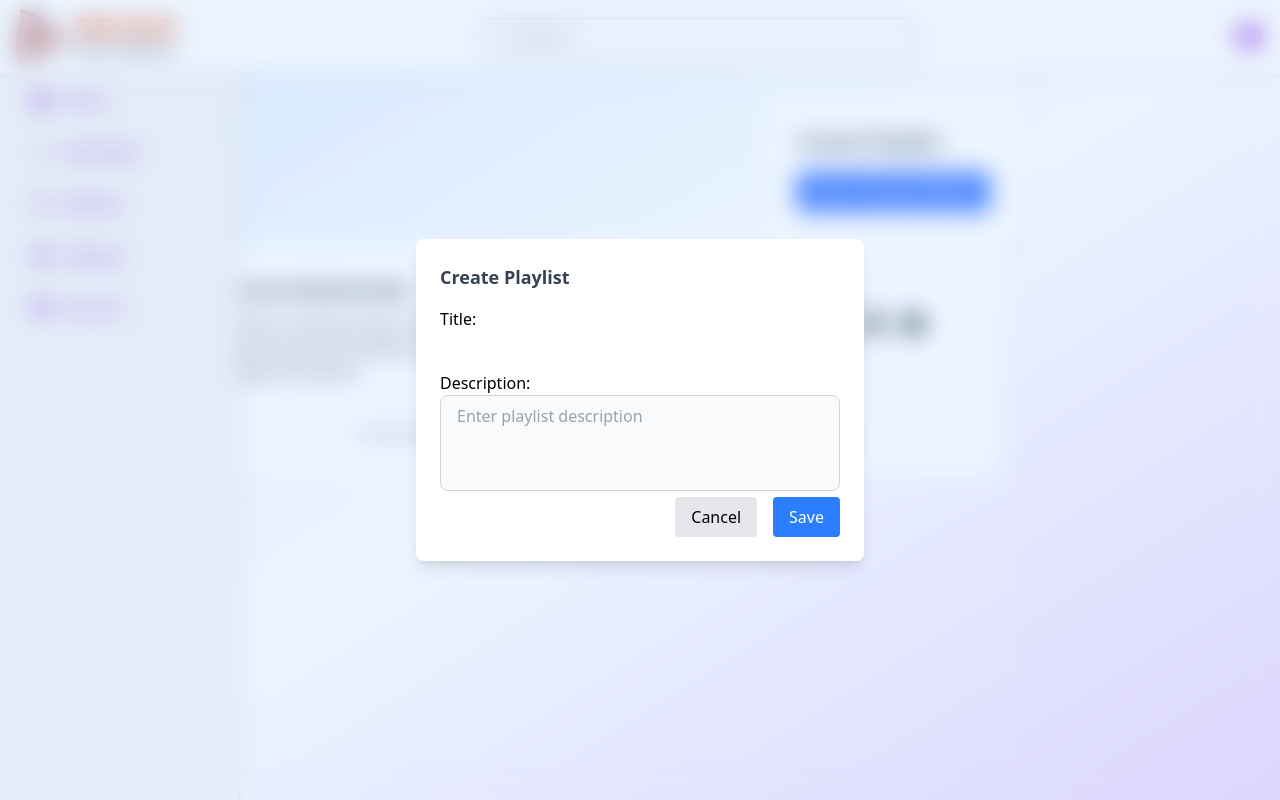
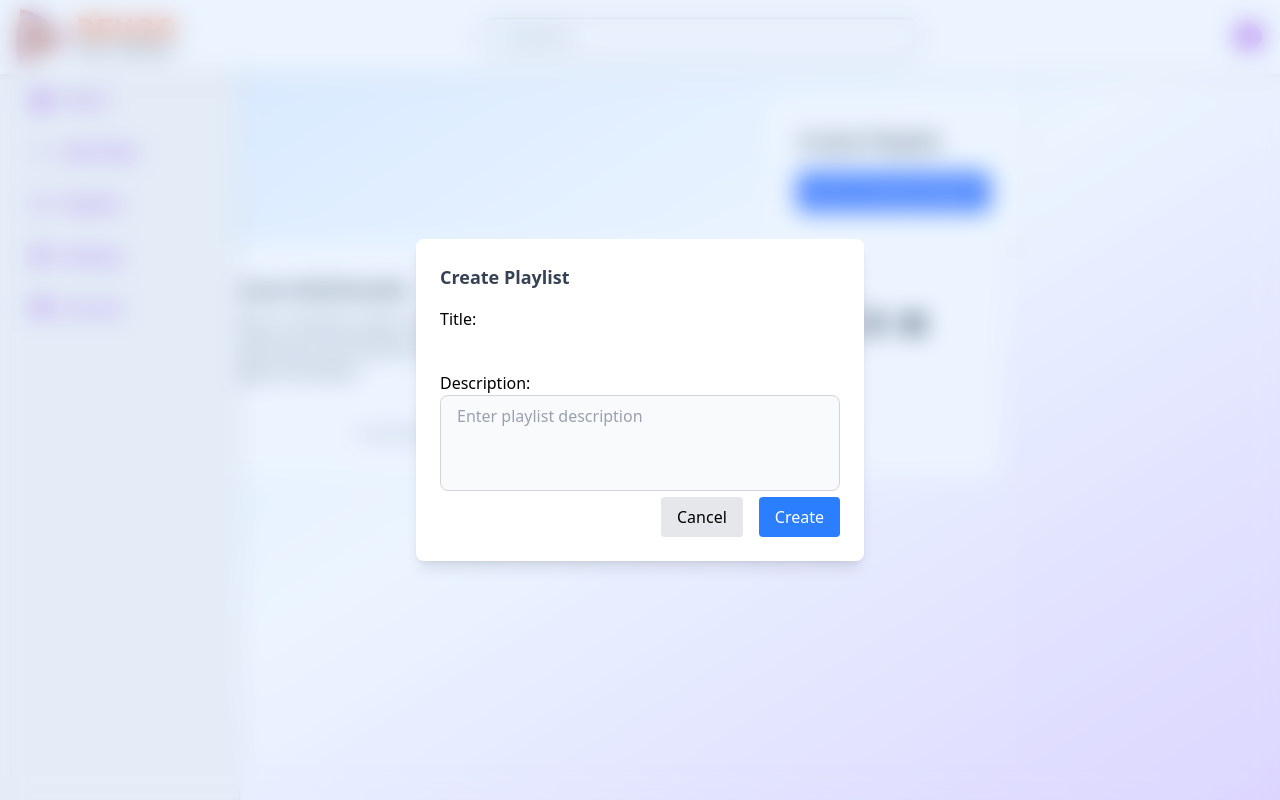
Before and after one commit to SiddharthP121/show-play, a React (Vite) app in the folder Frontend/: page /playlist in a window 1280 px wide. Both pictures are taken after a click on the button "Start Creating Playlist". Built offline with nearby package versions, Linux system fonts and the light colour scheme.

Commit message:
playlist3

```diff
--- a/Frontend/src/Pages/Playlist.jsx
+++ b/Frontend/src/Pages/Playlist.jsx
@@ -33,6 +33,7 @@ const Playlist = () => {
   };
 
   const handleCreatePlaylist = async () => {
+    e.preventDefault()
     const formdata = new FormData();
     formdata.append("name", playlistForm.name);
     formdata.append("description", playlistForm.description);
@@ -43,9 +44,7 @@ const Playlist = () => {
           Authorization: `Bearer ${token}`,
         },
       });
-      setplaylistStat((prev) => {
-        prev = !prev;
-      });
+      setplaylistStat((prev) => !prev);
       toast.success("Playlist created successfully", {
         position: "top-right",
         autoClose: 3000,
@@ -152,7 +151,7 @@ const Playlist = () => {
                   className="w-full border-none px-3 py-2 border rounded focus:outline-none focus:ring-2 focus:ring-blue-400"
                 />
               </label>
-              <label htmlFor="newPassword">
+              <label htmlFor="description">
                 Description:
                 <textarea
                   name="description"
@@ -176,7 +175,7 @@ const Playlist = () => {
                   type="submit"
                   className="px-4 py-2 rounded bg-blue-500 text-white hover:bg-blue-600"
                 >
-                  Save
+                  Create
                 </button>
               </div>
             </form>
```
